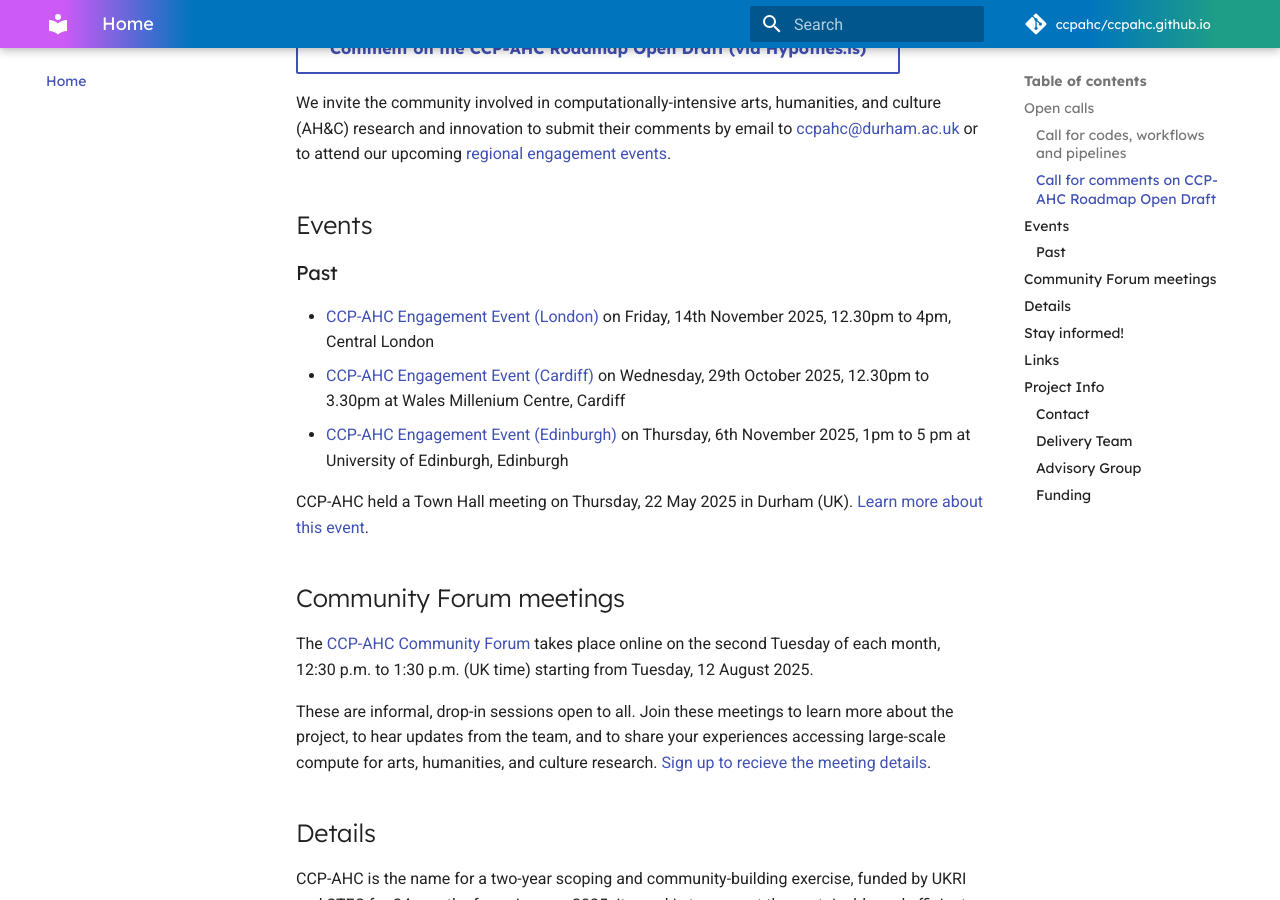
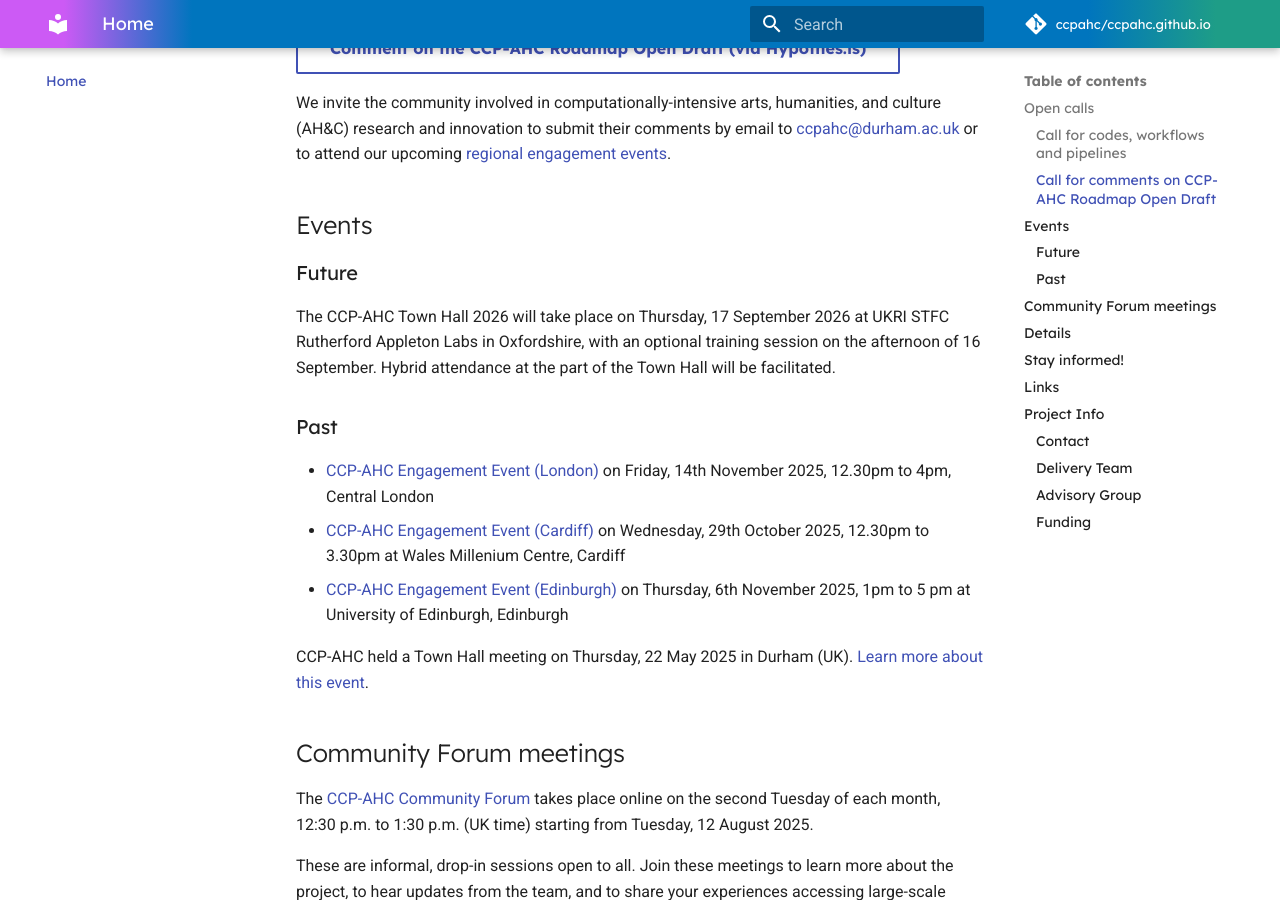
Before and after one commit to ccpahc/ccpahc.github.io, an MkDocs documentation site: the page built from docs/index.md, in a window 1280 px wide and 900 px high, scrolled down 1269 px. Built offline with MkDocs 1.6.1 and Material for MkDocs 9.7.7, drawn with Linux system fonts in a browser that asks for light colours; comment, search, counter and statistics services are not loaded.

Commit message:
Add future events section to index.md
Added details about the CCP-AHC Town Hall 2026 event.

```diff
--- a/docs/index.md
+++ b/docs/index.md
@@ -23,6 +23,10 @@ We invite owners, maintainers, users, and other stakeholders in research codes,
 We invite the community involved in computationally-intensive arts, humanities, and culture (AH&C) research and innovation to submit their comments by email to [ccpahc@durham.ac.uk](mailto:ccpahc@durham.ac.uk) or to attend our upcoming [regional engagement events](./activities/regional-engagement.md).
 
 ## Events
+
+### Future
+
+The CCP-AHC Town Hall 2026 will take place on Thursday, 17 September 2026 at UKRI STFC Rutherford Appleton Labs in Oxfordshire, with an optional training session on the afternoon of 16 September. Hybrid attendance at the part of the Town Hall will be facilitated.
 
 ### Past
 
```
